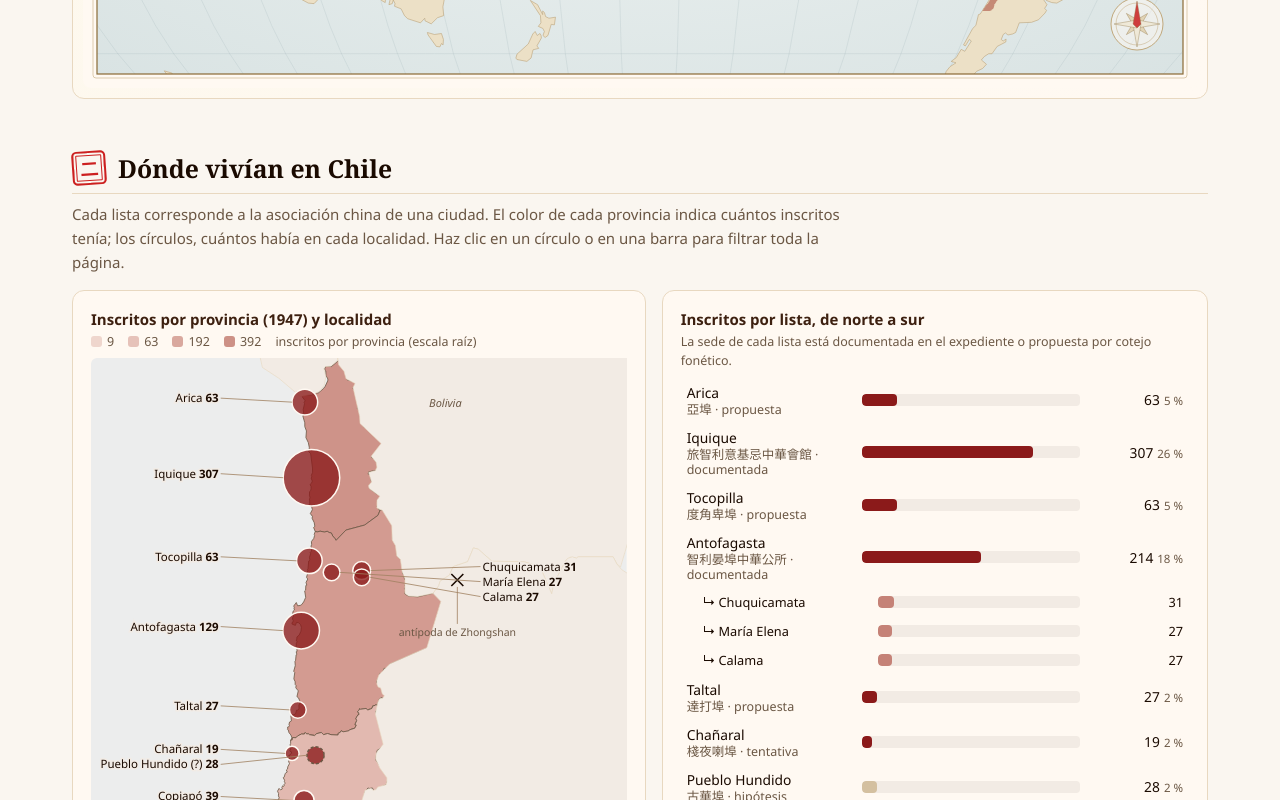
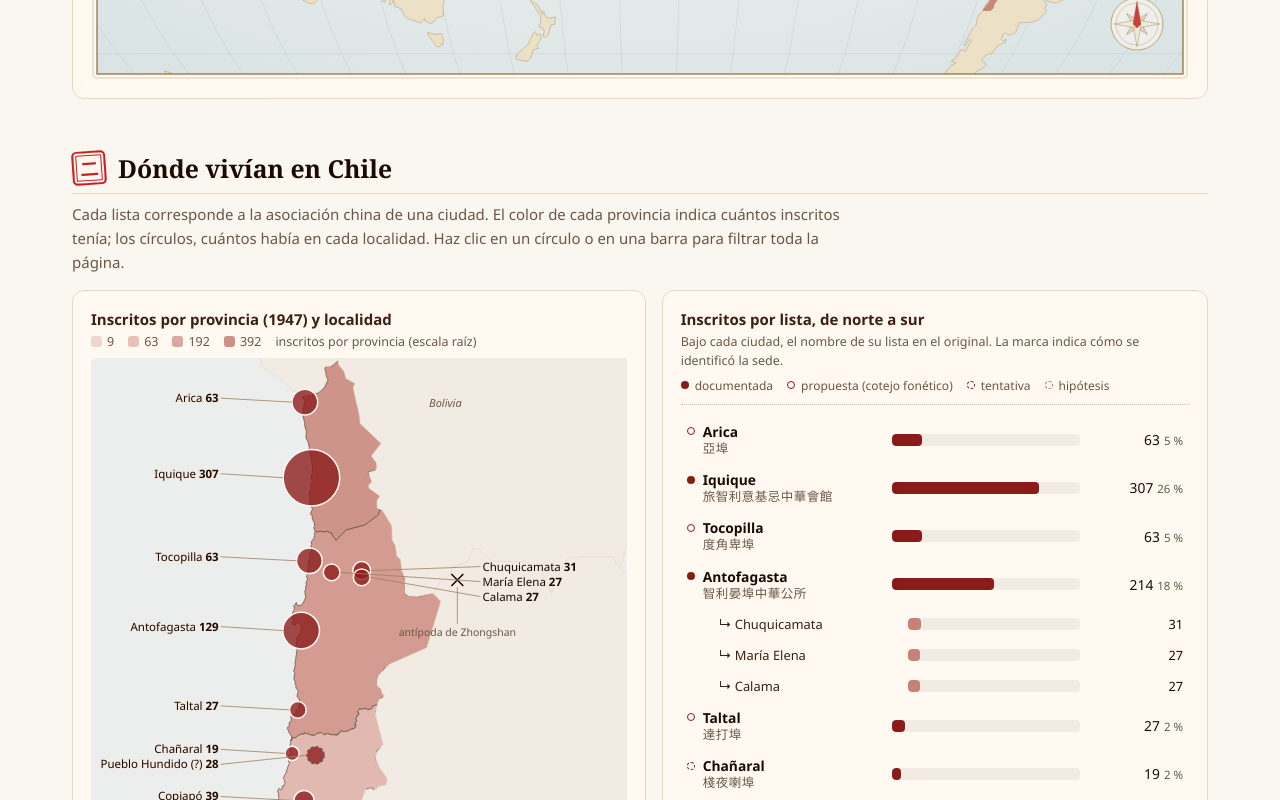
Before and after one commit to rodrigochi/zupu, a plain HTML site: page padron-1947/index.html in a window 1280 px wide. Shown: the part 2000-2800 px from the top of the page. Drawn offline with Linux system fonts and the light colour scheme.

Commit message:
Padrón 1947: lista por sede más ordenada, título sin expediente y pinyin sin tonos

```diff
--- a/padron-1947/index.html
+++ b/padron-1947/index.html
@@ -303,6 +303,18 @@ a.pc-fuente:hover { border-bottom-style: solid; }
 @media print { .pc-bar { position: static; } .pc-table-wrap { max-height: none; overflow: visible; } .topbar, .indice { display: none; } }
 
 .ctx-ficha .ctx-py { font-family: var(--fuente-sans); font-size: 13px; color: var(--color-fg-muted); margin-left: 4px; letter-spacing: .02em; }
+.pc-estados { display: flex; flex-wrap: wrap; gap: 4px 14px; margin: 0 0 12px; padding: 0 0 10px; list-style: none; font-size: 12px; color: var(--color-fg-muted); border-bottom: 1px dotted var(--color-border2); }
+.pc-estados li { display: inline-flex; align-items: center; gap: 6px; }
+.pc-estado { display: inline-block; flex: none; width: 8px; height: 8px; border-radius: 50%; box-sizing: border-box; }
+.pc-estado.documentada { background: var(--color-accent); }
+.pc-estado.propuesta { border: 1.5px solid var(--color-accent); }
+.pc-estado.tentativa { border: 1.5px dashed var(--color-accent); }
+.pc-estado.hipotesis { border: 1.5px dashed var(--color-dim); }
+#grafico-listas .pc-row { grid-template-columns: minmax(9rem, 13rem) minmax(0, 1fr) 6.2rem; padding-top: 5px; padding-bottom: 5px; }
+#grafico-listas .pc-row-name { display: grid; grid-template-columns: 8px minmax(0, 1fr); column-gap: 8px; align-items: center; }
+#grafico-listas .pc-row-name .pc-ciudad { font-weight: 600; color: var(--color-fg); }
+#grafico-listas .pc-row-name .pc-lista-zh { grid-column: 2; font-family: var(--fuente-serif); font-size: 12.5px; color: var(--color-fg-muted); letter-spacing: .04em; line-height: 1.3; white-space: nowrap; overflow: hidden; text-overflow: ellipsis; }
+#grafico-listas .pc-sub-row .pc-ciudad { font-weight: 400; font-size: .86rem; color: var(--color-fg2); }
 /* Contexto de la elección */
 .contexto { display: grid; grid-template-columns: minmax(0, 1.65fr) minmax(0, 1fr); gap: 34px; margin: 4px 0 34px; padding: 28px 0 30px; border-top: 1px solid var(--color-border2); border-bottom: 1px solid var(--color-border2); }
 .ctx-kicker { margin: 0 0 4px; font-size: 11px; letter-spacing: .22em; text-transform: uppercase; color: var(--color-accent); font-weight: 600; }
@@ -349,7 +361,7 @@ a.pc-fuente:hover { border-bottom-style: solid; }
   <header class='hero' id='cabecera'>
     <div class="hero-sello" aria-hidden="true">一九四七</div>
     <div>
-      <p class='pc-kicker' data-en="File 033-020104-0091 · Election of the National Assembly of the Republic of China, 1947">Expediente 033-020104-0091 · Elección de la Asamblea Nacional de la República de China, 1947</p>
+      <p class='pc-kicker' data-en="Election of the National Assembly of the Republic of China, 1947">Elección de la Asamblea Nacional de la República de China, 1947</p>
       <h1 class='pc-title' data-en="An X-ray of the Chinese in Chile">Radiografía de los chinos en Chile</h1>
       <p class='hero-bajada' data-en="Who they were, where they came from and where they lived in 1947, as told by their own electoral roll.">Quiénes eran, de dónde venían y dónde vivían en 1947, según su propio padrón electoral.</p>
       <p class='hero-zh'>旅智華僑選舉人名冊</p>
@@ -366,12 +378,12 @@ a.pc-fuente:hover { border-bottom-style: solid; }
       <div data-l="es">
         <p>En noviembre de 1947, la República de China eligió a la <b>primera Asamblea Nacional</b> (國民大會) prevista en su nueva Constitución. La Asamblea tenía como tarea principal elegir al presidente: se reunió en Nankín entre marzo y mayo de 1948 y eligió a Chiang Kai-shek.</p>
         <p>La Constitución reservaba escaños para los chinos residentes en el extranjero (art.&nbsp;26): <b>65 delegados repartidos en 41 distritos</b>. Chile pertenecía al <b>distrito n.º&nbsp;9</b>, junto con Argentina, Paraguay, Uruguay y Bolivia, y ese distrito elegía un solo delegado. Para votar había que inscribirse, y cada asociación china de Chile preparó su propia lista de electores. Este padrón reúne esas listas.</p>
-        <p>Por distintos motivos, solo 17 de los 41 distritos llegaron a votar. El n.º&nbsp;9 fue uno de ellos: ganó <span data-trad>鄭藻文</span> (Zhèng Zǎowén), y el primer suplente fue <span data-trad>孫邦華</span> (Sūn Bānghuá). En este padrón aparece un inscrito con ese mismo nombre, casi seguramente la misma persona: un funcionario de 47 años, registrado en Santiago y oriundo de Wuxing (Zhejiang), lejos del delta cantonés de donde venía casi todo el resto. En 1954, con el gobierno ya instalado en Taiwán, se anuló el registro de <span data-trad>鄭藻文</span> y <span data-trad>孫邦華</span> ocupó su escaño. <a href='#explorar' data-buscar='孫邦華'>Verlo en el padrón →</a></p>
+        <p>Por distintos motivos, solo 17 de los 41 distritos llegaron a votar. El n.º&nbsp;9 fue uno de ellos: ganó <span data-trad>鄭藻文</span> (Zheng Zaowen), y el primer suplente fue <span data-trad>孫邦華</span> (Sun Banghua). En este padrón aparece un inscrito con ese mismo nombre, casi seguramente la misma persona: un funcionario de 47 años, registrado en Santiago y oriundo de Wuxing (Zhejiang), lejos del delta cantonés de donde venía casi todo el resto. En 1954, con el gobierno ya instalado en Taiwán, se anuló el registro de <span data-trad>鄭藻文</span> y <span data-trad>孫邦華</span> ocupó su escaño. <a href='#explorar' data-buscar='孫邦華'>Verlo en el padrón →</a></p>
       </div>
       <div data-l="en">
         <p>In November 1947 the Republic of China elected the <b>first National Assembly</b> (國民大會) under its new Constitution. The Assembly’s main task was to elect the president: it met in Nanjing from March to May 1948 and elected Chiang Kai-shek.</p>
         <p>The Constitution reserved seats for Chinese citizens living abroad (art.&nbsp;26): <b>65 delegates across 41 districts</b>. Chile belonged to <b>district no.&nbsp;9</b>, together with Argentina, Paraguay, Uruguay and Bolivia, and that district elected a single delegate. Voters had to register, and each Chinese association in Chile drew up its own list of electors. This roll brings those lists together.</p>
-        <p>For various reasons, only 17 of the 41 districts actually voted. District 9 was one of them: the seat went to <span data-trad>鄭藻文</span> (Zhèng Zǎowén), with <span data-trad>孫邦華</span> (Sūn Bānghuá) as first alternate. A man of that same name appears on this roll, almost certainly the same person: a 47-year-old official registered in Santiago and born in Wuxing (Zhejiang), far from the Cantonese delta most of the others came from. In 1954, with the government by then in Taiwan, <span data-trad>鄭藻文</span>’s registration was cancelled and <span data-trad>孫邦華</span> took over the seat. <a href='#explorar' data-buscar='孫邦華'>Find him in the roll →</a></p>
+        <p>For various reasons, only 17 of the 41 districts actually voted. District 9 was one of them: the seat went to <span data-trad>鄭藻文</span> (Zheng Zaowen), with <span data-trad>孫邦華</span> (Sun Banghua) as first alternate. A man of that same name appears on this roll, almost certainly the same person: a 47-year-old official registered in Santiago and born in Wuxing (Zhejiang), far from the Cantonese delta most of the others came from. In 1954, with the government by then in Taiwan, <span data-trad>鄭藻文</span>’s registration was cancelled and <span data-trad>孫邦華</span> took over the seat. <a href='#explorar' data-buscar='孫邦華'>Find him in the roll →</a></p>
       </div>
     </div>
     <aside class='ctx-ficha' aria-label='Ficha de la elección' data-en-aria='Election facts'>
@@ -380,7 +392,7 @@ a.pc-fuente:hover { border-bottom-style: solid; }
         <div><dt data-en="National Assembly">Asamblea Nacional</dt><dd data-en="3,045 seats">3.045 escaños</dd></div>
         <div><dt data-en="Chinese abroad">Chinos en el exterior</dt><dd data-en="65 seats · 41 districts">65 escaños · 41 distritos</dd></div>
         <div class='ctx-destacado'><dt data-en="District no. 9">Distrito n.º 9</dt><dd><span data-en="Chile · Argentina · Paraguay · Uruguay · Bolivia">Chile · Argentina · Paraguay · Uruguay · Bolivia</span><small data-en="1 seat">1 escaño</small></dd></div>
-        <div><dt data-en="Elected">Electo</dt><dd><span data-trad>鄭藻文</span> <span class="ctx-py">Zhèng Zǎowén</span><small><span data-en="alternate">suplente</span> <span data-trad>孫邦華</span> <span class="ctx-py">Sūn Bānghuá</span></small></dd></div>
+        <div><dt data-en="Elected">Electo</dt><dd><span data-trad>鄭藻文</span> <span class="ctx-py">Zheng Zaowen</span><small><span data-en="alternate">suplente</span> <span data-trad>孫邦華</span> <span class="ctx-py">Sun Banghua</span></small></dd></div>
       </dl>
       <p class='ctx-fuentes'><span data-en="Sources:">Fuentes:</span> <a href='https://zh.wikisource.org/wiki/%E4%B8%AD%E8%8F%AF%E6%B0%91%E5%9C%8B%E6%86%B2%E6%B3%95' target='_blank' rel='noopener' data-en="Constitution of the Republic of China, art. 26">Constitución de la República de China, art. 26</a>; 國民大會秘書處, 《第一屆國民大會實錄》 (1961); 總統府公報 <span data-en="no.">n.º</span>&nbsp;472 (17-II-1954); <a href='https://zh.wikipedia.org/zh-tw/%E7%AC%AC%E4%B8%80%E5%B1%86%E4%B8%AD%E8%8F%AF%E6%B0%91%E5%9C%8B%E5%9C%8B%E6%B0%91%E5%A4%A7%E6%9C%83%E4%BB%A3%E8%A1%A8' target='_blank' rel='noopener'>第一屆國民大會代表</a> <span data-en="and">y</span> <a href='https://en.wikipedia.org/wiki/1947_Chinese_National_Assembly_election' target='_blank' rel='noopener'>1947 National Assembly election</a> (Wikipedia).</p>
     </aside>
@@ -439,7 +451,13 @@ a.pc-fuente:hover { border-bottom-style: solid; }
       </div>
       <div class='pc-card' id='tarjeta-listas'>
         <h3 class='pc-h3' data-en="Voters by list, north to south">Inscritos por lista, de norte a sur</h3>
-        <p class='pc-note' style='margin:0 0 var(--cds-gap-sm)' data-en="Each list’s seat is either documented in the file or proposed by phonetic comparison.">La sede de cada lista está documentada en el expediente o propuesta por cotejo fonético.</p>
+        <p class='pc-note' style='margin:0 0 6px' data-en="Under each city, the name of its list in the original. The mark shows how the seat was identified.">Bajo cada ciudad, el nombre de su lista en el original. La marca indica cómo se identificó la sede.</p>
+        <ul class='pc-estados' aria-label='Leyenda' data-en-aria='Legend'>
+          <li><i class='pc-estado documentada'></i><span data-en="documented">documentada</span></li>
+          <li><i class='pc-estado propuesta'></i><span data-en="proposed (phonetic match)">propuesta (cotejo fonético)</span></li>
+          <li><i class='pc-estado tentativa'></i><span data-en="tentative">tentativa</span></li>
+          <li><i class='pc-estado hipotesis'></i><span data-en="hypothesis">hipótesis</span></li>
+        </ul>
         <div class='pc-rows' data-draw='barras_lista' id='grafico-listas' style='min-height:420px'></div>
       </div>
     </div>
--- a/padron-1947/js/graficos.js
+++ b/padron-1947/js/graficos.js
@@ -6,8 +6,17 @@ function filaBarra(cont, o) {
   row.setAttribute('role', 'button'); row.tabIndex = 0;
   if (o.sel) row.setAttribute('aria-selected', 'true');
   const nm = document.createElement('div'); nm.className = 'pc-row-name';
-  nm.appendChild(document.createTextNode(o.nombre));
-  if (o.detalle) { const s = document.createElement('small'); s.textContent = o.detalle; nm.appendChild(s); }
+  if (o.estado !== undefined) {
+    // Fila de lista: marca de estado, ciudad y, debajo, el nombre de la lista en el original
+    const m = document.createElement('i'); m.className = 'pc-estado ' + (o.estado || '');
+    const c = document.createElement('span'); c.className = 'pc-ciudad'; c.textContent = o.nombre;
+    nm.append(m, c);
+    if (o.zh) { const z = document.createElement('span'); z.className = 'pc-lista-zh'; z.textContent = o.zh; z.title = o.zh; nm.appendChild(z); }
+  } else {
+    nm.appendChild(document.createTextNode(o.nombre));
+    if (o.detalle) { const s = document.createElement('small'); s.textContent = o.detalle; nm.appendChild(s); }
+  }
+  if (o.titulo) row.title = o.titulo;
   const tr = document.createElement('div'); tr.className = 'pc-track';
   const fi = document.createElement('div'); fi.className = 'pc-fill'; fi.style.width = `${Math.max(o.t > 0 ? 0.8 : 0, o.t * 100)}%`; fi.style.background = o.color || dash.colors[0];
   tr.appendChild(fi);
@@ -26,10 +35,11 @@ dash.draw('barras_lista', (el) => {
   const max = d3.max(listas, (r) => r.n) || 1;
   const sel = dash.params().sede;
   listas.forEach((r) => {
-    filaBarra(el, { nombre: r.sede, detalle: `${r.grafia !== r.sede ? r.grafia + ' · ' : ''}${V(r.estado).toLowerCase()}`, t: r.n / max, n: r.n, pct: r.pct,
+    const clase = { 'Documentada': 'documentada', 'Propuesta': 'propuesta', 'Tentativa': 'tentativa', 'Hipótesis': 'hipotesis' }[r.estado] || '';
+    filaBarra(el, { nombre: r.sede, zh: r.grafia !== r.sede ? r.grafia : '', estado: clase, titulo: L(`${r.sede}: sede ${V(r.estado).toLowerCase()}`, `${r.sede}: ${V(r.estado).toLowerCase()} seat`), t: r.n / max, n: r.n, pct: r.pct,
       sel: sel === r.sede, dim: sel && sel !== r.sede, color: r.estado === 'Hipótesis' ? 'var(--cds-chart-muted)' : dash.colors[0], click: () => CH.alternar('sede', r.sede) });
     locs.filter((l) => l.sede === r.sede && l.localidad !== r.sede && l.n > 0).forEach((l) => {
-      filaBarra(el, { nombre: `↳ ${l.localidad}`, t: l.n / max, n: l.n, sub: true, sel: false, dim: sel && sel !== r.sede, color: CH.mix(dash.colors[0], 55), click: () => CH.alternar('sede', r.sede) });
+      filaBarra(el, { nombre: `↳ ${l.localidad}`, estado: 'sub', t: l.n / max, n: l.n, sub: true, sel: false, dim: sel && sel !== r.sede, color: CH.mix(dash.colors[0], 55), click: () => CH.alternar('sede', r.sede) });
     });
   });
 });
```
